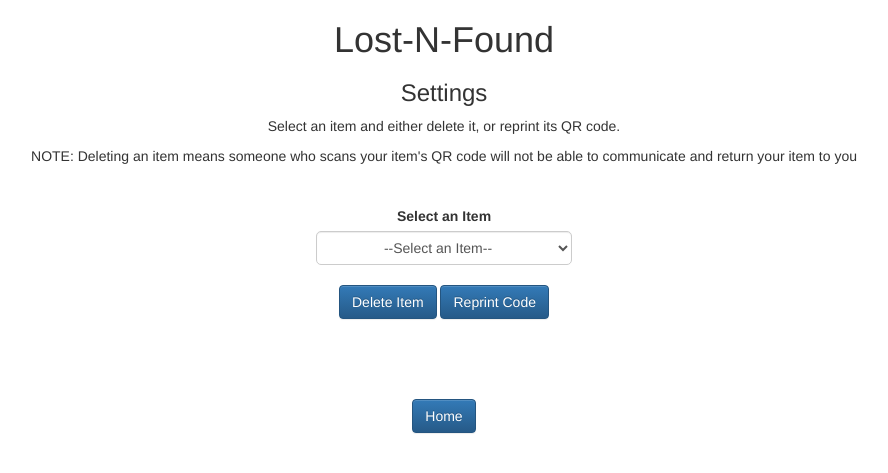
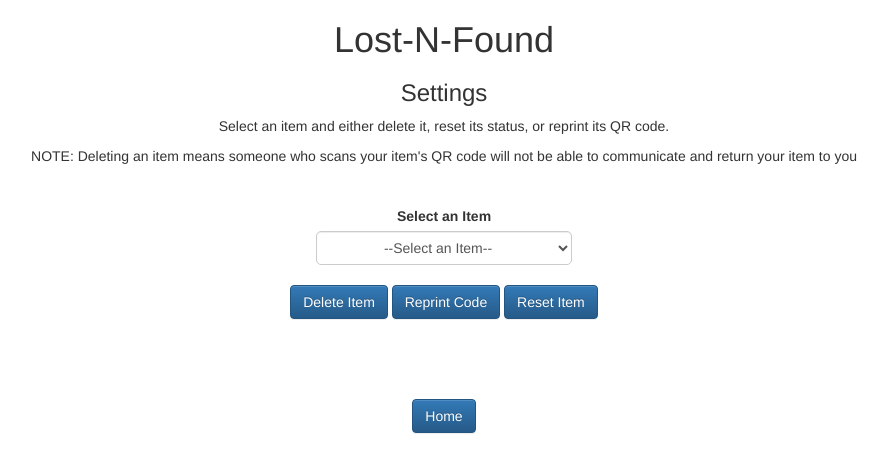
Before and after one commit to mafshar/lost-n-found-service, a Django app: template app/lostnfound/templates/lostnfound/settings.html in a window 1280 px wide. Shown: the top 473 px of the page, without its empty margins (196-1084 px from the left). Run offline with Django 3.2, Linux system fonts and the light colour scheme; the template is opened without the code that fills it, so the values that code supplies are empty; some libraries are stand-ins or nearby versions.

Commit message:
adding reset option

```diff
--- a/app/lostnfound/templates/lostnfound/items.html
+++ b/app/lostnfound/templates/lostnfound/items.html
@@ -31,7 +31,7 @@
           <select class="form-control input-small" name="lost">
             <option value="" disabled selected>--Select an Item--</option>
             {%for idx, item in items.items%}
-              {%if item.found == None%}
+              {%if item.found == None or item.found == True %}
                 <option value={{item.pk}} >{{item.name}}</option>
               {%endif%}
             {%endfor%}
--- a/app/lostnfound/templates/lostnfound/settings.html
+++ b/app/lostnfound/templates/lostnfound/settings.html
@@ -1,7 +1,7 @@
 {% extends "lostnfound/base.html" %}
 {% block content %}
 <h3> Settings </h3>
-<p> Select an item and either delete it, or reprint its QR code.</p>
+<p> Select an item and either delete it, reset its status, or reprint its QR code.</p>
 <p> NOTE: Deleting an item means someone who scans your item's QR code will not be able to communicate and return your item to you <p> <br>
 <form method="POST">
     <label for="settings">Select an Item</label>
@@ -13,5 +13,6 @@
     </select><br>
     <button type="submit" name="delete" class="btn btn-primary"> Delete Item  </button>
     <button type="submit" name="reprint" class="btn btn-primary"> Reprint Code </button>
+    <button type="submit" name="reset" class="btn btn-primary"> Reset Item </button>
 </form> <br>
 {% endblock %}
--- a/app/lostnfound/views.py
+++ b/app/lostnfound/views.py
@@ -121,7 +121,7 @@ def user_items(request, user_id):
     signed_items = {}
     counter = 0
     for item in my_items:
-        if item.found is None:
+        if item.found is None or item.found is True:
             show_form = True
         new_item = {
         'pk': signer.sign(item.pk),
@@ -190,6 +190,10 @@ def item_settings(request, user_id):
         if 'delete' in request.POST:
             item.delete()
             return HttpResponseRedirect('/users/' + user_id + '/products')
+        elif 'reset' in request.POST:
+            item.found = None
+            item.save()
+            return HttpResponseRedirect('/users/' + user_id + '/products')
         else:
             redirect = "/users/" + user_id + "/products/" + item_id
             return HttpResponseRedirect(redirect)
```
